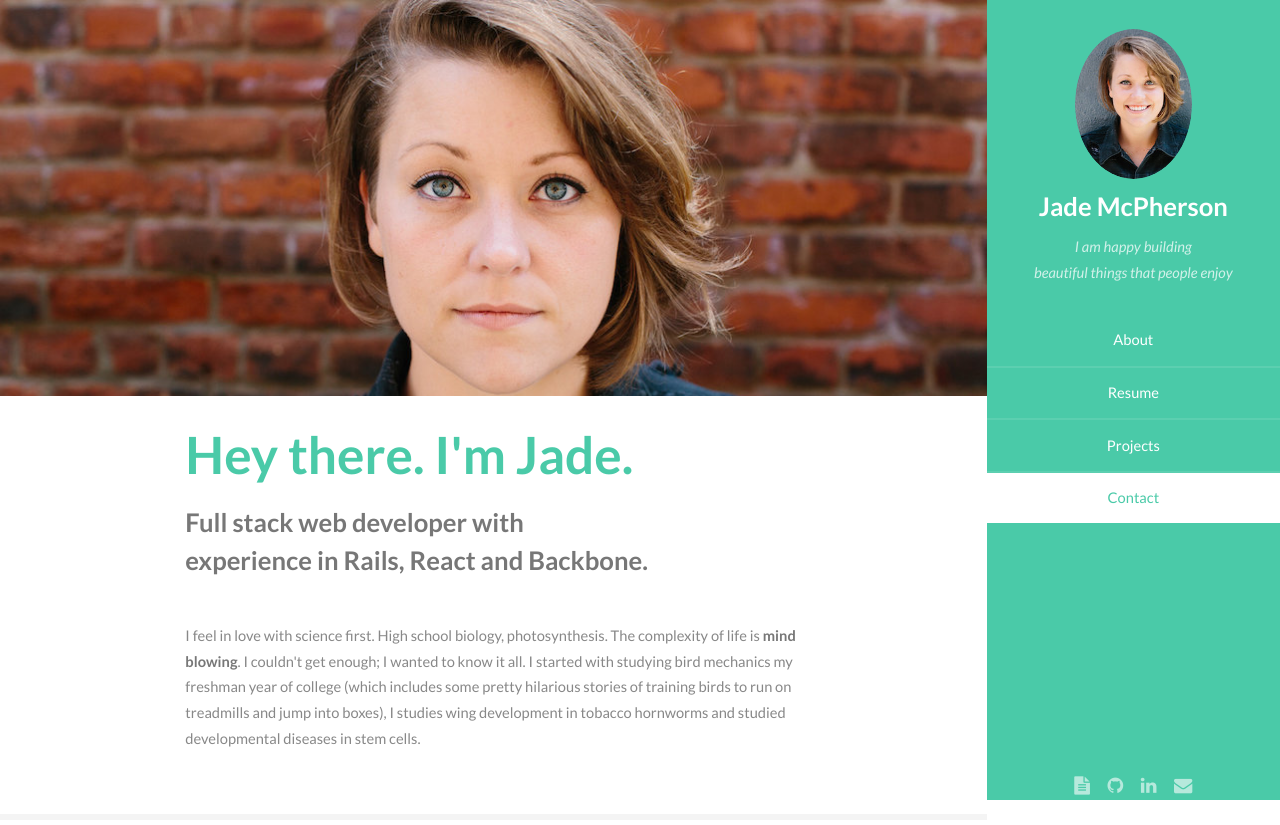
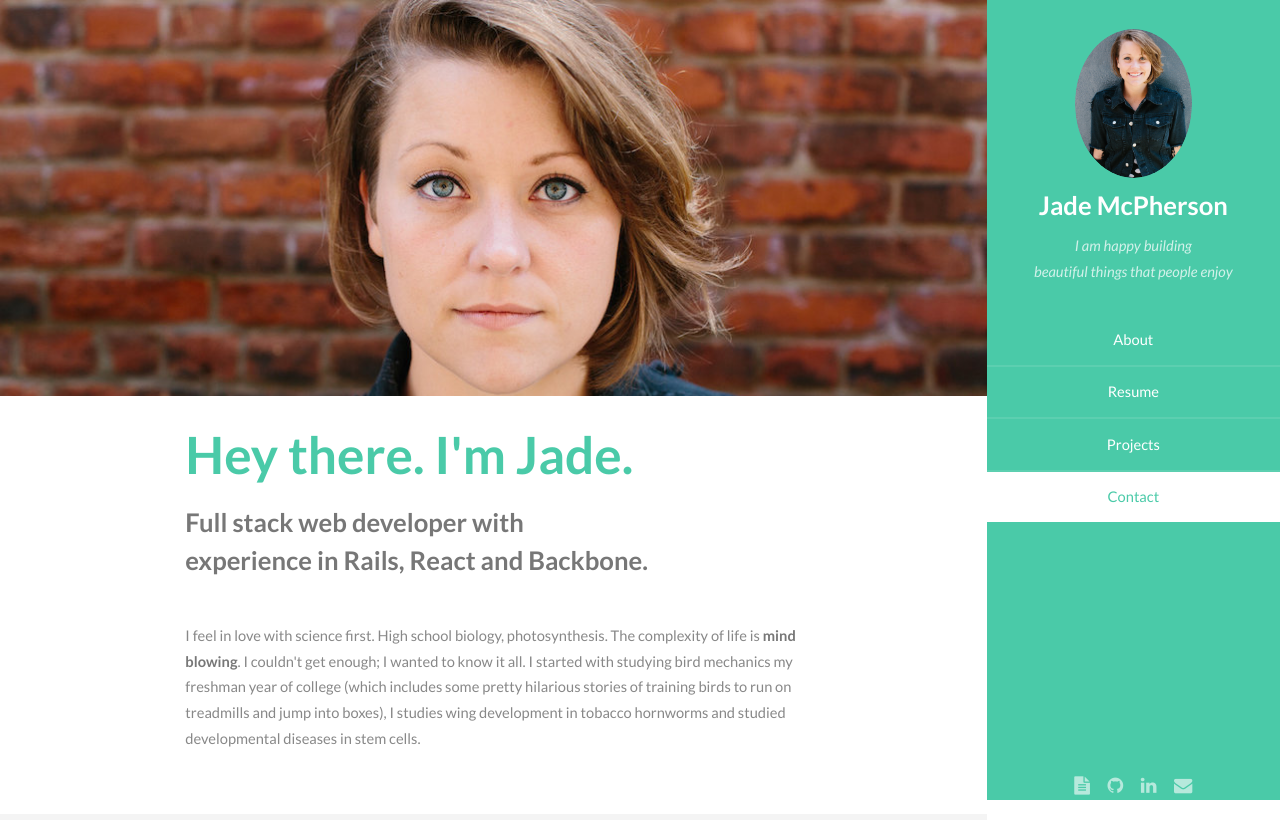
Before and after one commit to hackerjade/hackerjade.github.io, a plain HTML site: page index.html in a window 1280 px wide. Shown: the top 825 px of the page. Drawn offline with Linux system fonts and the light colour scheme.

Commit message:
New avatar!

```diff
--- a/index.html
+++ b/index.html
@@ -19,7 +19,7 @@
 		<!-- Header -->
 			<section id="header">
 				<header>
-					<span class="image avatar"><img src="images/IP1A2724.jpg" alt="Greetings" /></span>
+					<span class="image avatar"><img src="images/IP1A2724.jpeg" alt="Greetings" /></span>
 					<h1 id="logo"><a href="#contact">Jade McPherson</a></h1>
 					<p>I am happy building<br />
 					beautiful things that people enjoy</p>
```
Also changed, not shown: images/IP1A2724-cropped.jpeg (added), images/IP1A2724.jpeg (added).
